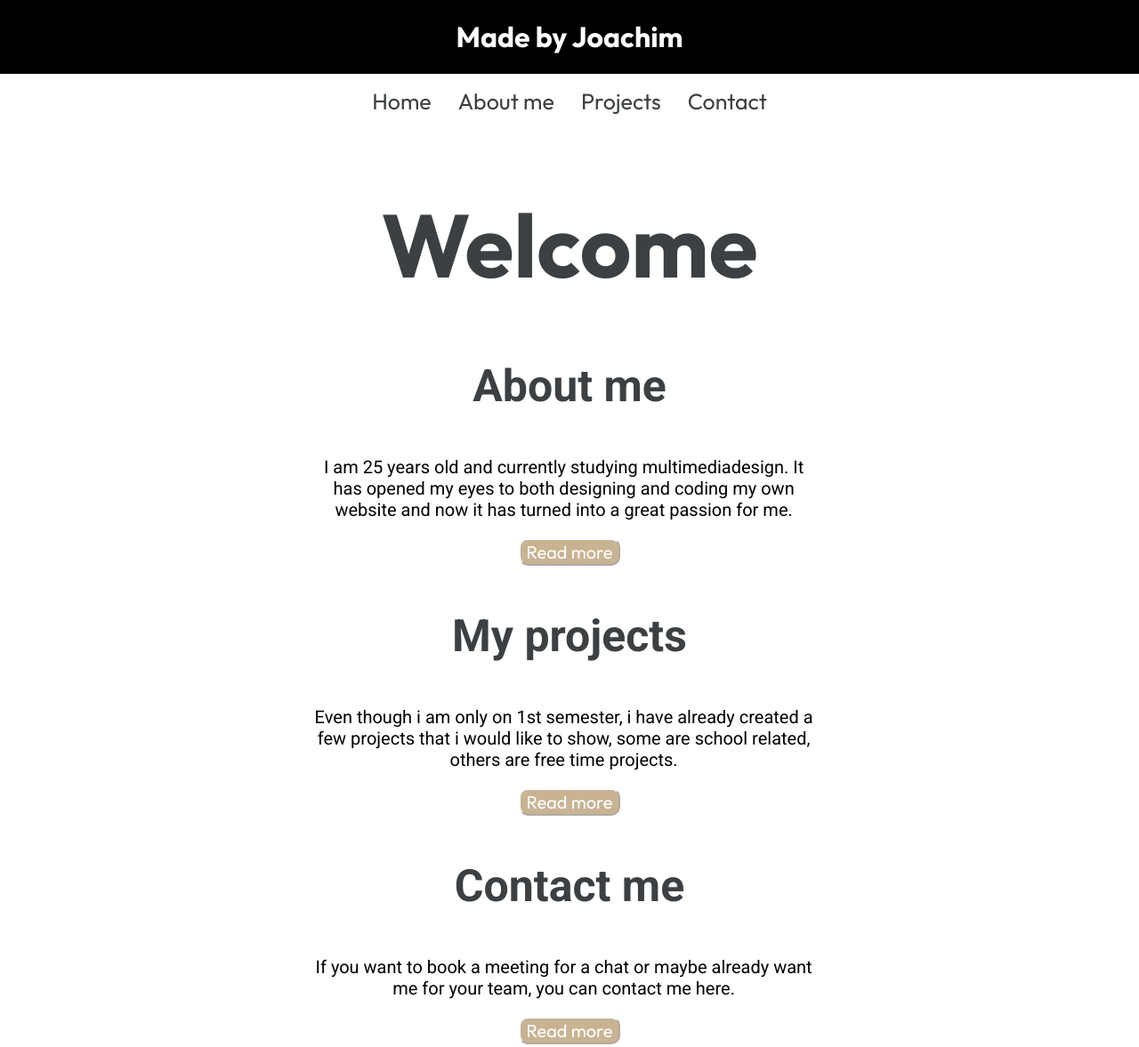
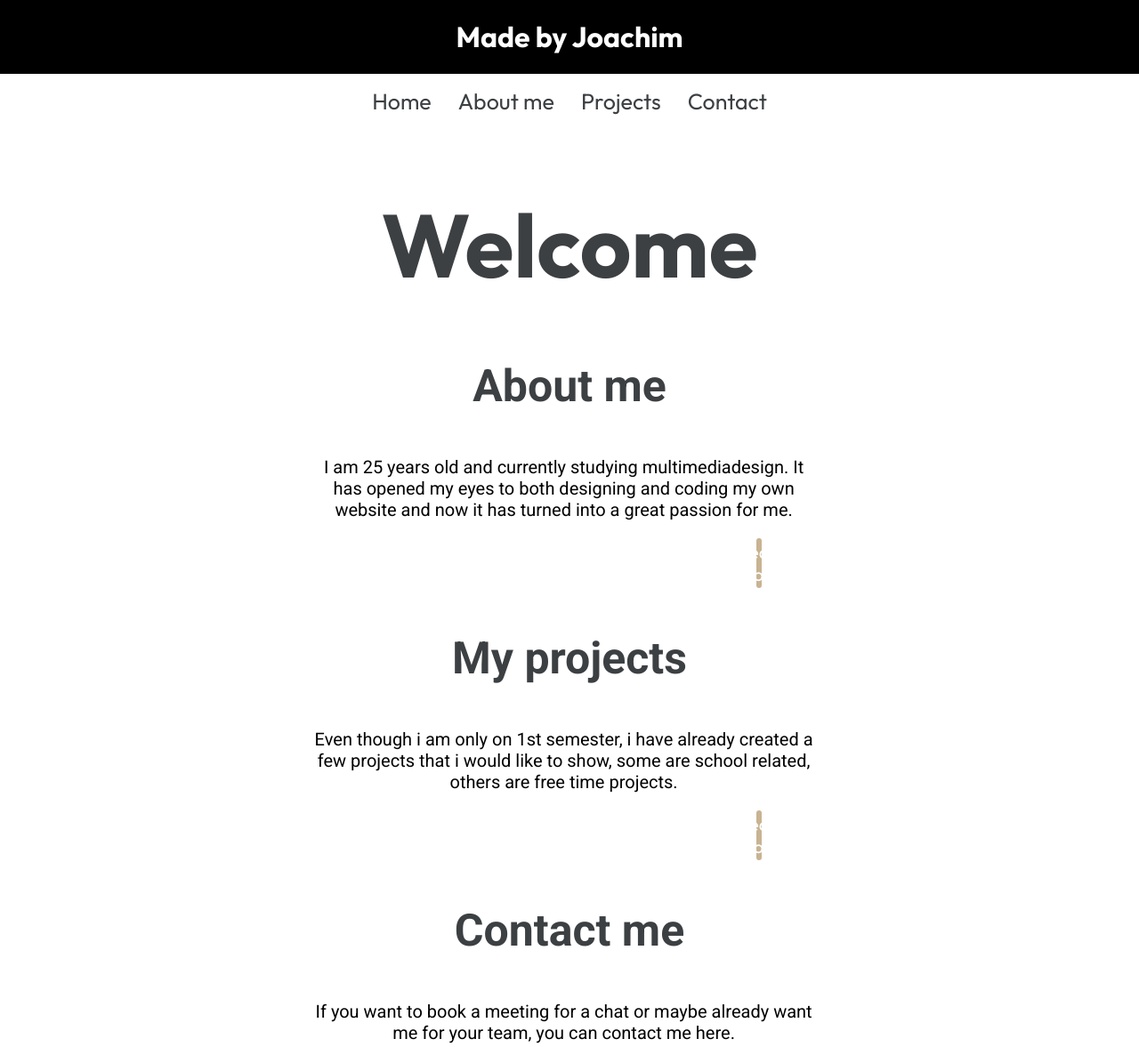
Before and after one commit to Dontosquare/UCL-Skole-Repository, a plain HTML site: page index.html in a window 1280 px wide. Shown: the top 1177 px of the page at 89% size. Drawn offline with Linux system fonts and the light colour scheme; a web font is replaced by a local one.

Commit message:
Add files via upload

```diff
--- a/index.html
+++ b/index.html
@@ -25,30 +25,28 @@
 
     <main>
         <h1 class="welcome">Welcome</h1>
-        <!--<img src="MBJ icon.png" class="icon">-->
 
 
         <div class="textbox">
         <h3 class="textbox__heading">About me</h3>
         <p class="textbox__paragraphs">I am 25 years old and currently studying multimediadesign. It has opened my eyes to both designing and coding my own website and now it has turned into a great passion for me.</p>
         </div>
-        <button class="textbox__buttons"><a href="about.html" class="textbox__buttons">Read more</a></button>
+        <a href="about.html" class="textbox__buttons">Read more</a>
 
 
         <div class="textbox">
         <h3 class="textbox__heading">My projects</h3>
         <p class="textbox__paragraphs">Even though i am only on 1st semester, i have already created a few projects that i would like to show, some are school related, others are free time projects.</p>
         </div>
-        <button class="textbox__buttons"><a href="projects.html" class="textbox__buttons">Read more</a></button>
+        <a href="projects.html" class="textbox__buttons">Read more</a>
 
 
         <div class="textbox">
         <h3 class="textbox__heading">Contact me</h3>
         <p class="textbox__paragraphs">If you want to book a meeting for a chat or maybe already want me for your team, you can contact me here.</p>
         </div>
-        <button class="textbox__buttons"><a href="contact.html" class="textbox__buttons">Read more</a></button>
+        <a href="contact.html" class="textbox__buttons">Read more</a>
 
-    </div>
 
     <br>
 
--- a/stylesheet.css
+++ b/stylesheet.css
@@ -3,7 +3,7 @@
 
 body{
     margin: 0px;
-    background-image: url(mbj\ icons.webp);
+    background-image: url(mbjicons.webp);
     background-repeat: no-repeat;
     background-position-x: 250px;
     background-position-y: 140px;
@@ -104,20 +104,23 @@ body{
 }
 
 .textbox__buttons {
+    display: flex;
+    justify-content: center;
     font-family: outfit;
     text-decoration-line: none;
     background-color: #C8B392;
     border-radius: 10px;
     color: white;
-    border-color: white;
-    display: block;
-    margin: auto;
+    padding: 3px;
+    margin-left: 300px;
+    margin-right: 300px;
+    text-align: center;
+
     /*filter: drop-shadow(30px, 10px, 4px #000000);*/
 }
 
 .textbox__buttons:hover {
     color: #C8B392;
-    border-color: #C8B392;
     background-color: white;
 }
 
@@ -174,7 +177,7 @@ textarea {
 @media screen and (min-width: 489px) {
 
     body {
-        background-image: url(MBJ\ icon.png);
+        background-image: url(mbjicons.webp);
         background-repeat: no-repeat;
         background-position: right;
         background-size: 40%;
@@ -208,7 +211,7 @@ textarea {
 @media screen and (min-width: 992px) {
 
     body {
-        background-image: url(mbj\ icons.webp);
+        background-image: url(mbjicons.webp);
         background-repeat: no-repeat;
         background-position: right;
         background-size: 40%;
@@ -272,6 +275,8 @@ textarea {
     .textbox__buttons {
         display: flex;
         justify-content: center;
+        margin-left: 850px;
+        margin-right: 850px;
 
     }
 
```
Also changed, not shown: about.html (+10 -1 lines), contact.html (+1 -1 lines), projects.html (+33 -6 lines), animationcss.webp (added), mbjicons.webp (added), pixelstore.webp (added), 1 other file.
